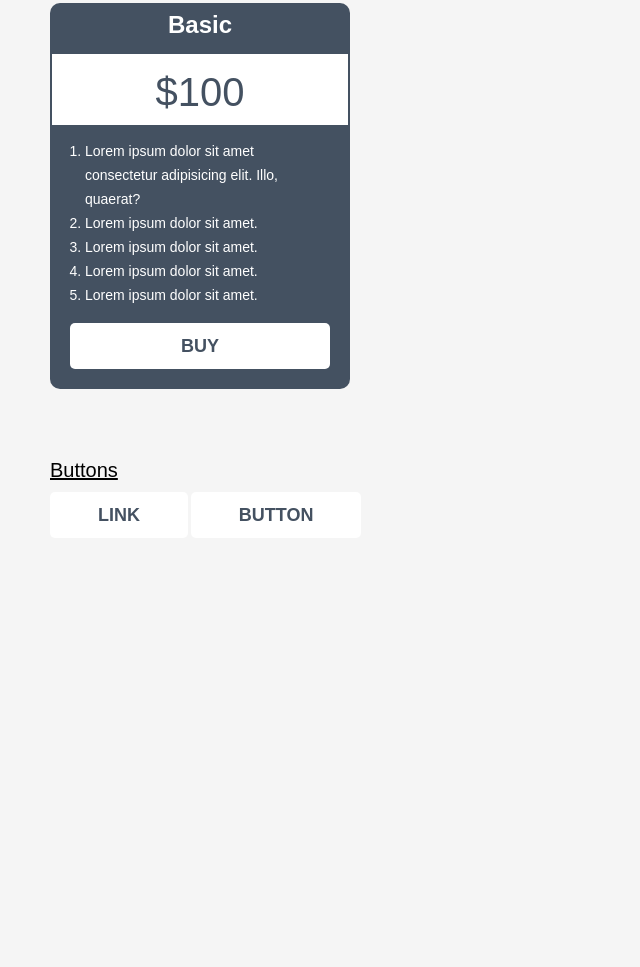
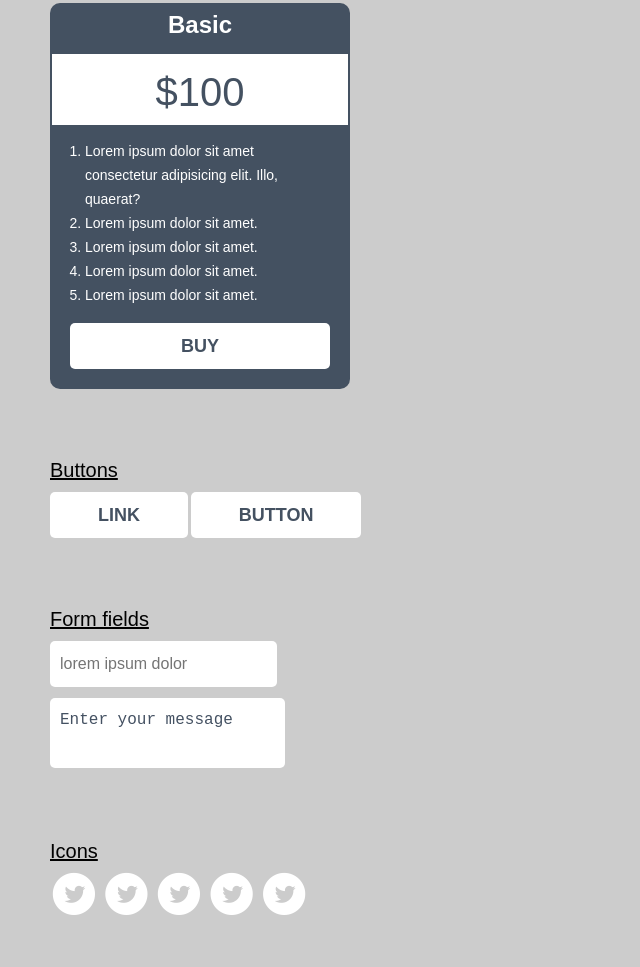
Before and after one commit to ia-stepanov/wwwtemplate, a website built with Parcel: page src/uikit.html in a window 1280 px wide. Shown: the part 1056-2023 px from the top of the page, without its empty margins (0-640 px from the left). Before the commit the page ends 1594 px from the top, so only its background shows below. Built offline with nearby package versions, Linux system fonts and the light colour scheme.

Commit message:
add(wwwtemplate): реализовать компоненты формы и соц иконок

```diff
--- /dev/null
+++ b/src/assets/styles/components/_social.scss
@@ -0,0 +1,13 @@
+.social {
+  &__icon {
+    font-size: 6rem;
+    font-family: $iconFont;
+    letter-spacing: 2px;
+    text-decoration: none;
+    color: $white;
+
+    &:hover {
+      color: darken($white, 20%);
+    }
+  }
+}
--- a/src/assets/styles/components/index.scss
+++ b/src/assets/styles/components/index.scss
@@ -2,3 +2,4 @@
 @import './screenshot';
 @import './review';
 @import './price';
+@import './social';
--- a/src/assets/styles/uikit.scss
+++ b/src/assets/styles/uikit.scss
@@ -44,3 +44,11 @@ h3 {
 .btn {
   @extend %btn;
 }
+
+.input {
+  @extend %input;
+}
+
+.textarea {
+  @extend %textarea;
+}
--- a/src/assets/styles/utils/_mixins.scss
+++ b/src/assets/styles/utils/_mixins.scss
@@ -50,6 +50,23 @@
   object-position: center;
 }
 
+%input {
+  color: $secondaryColor;
+  font-size: 1.6rem;
+  background-color: $white;
+  padding: 1.4rem 1rem;
+  line-height: 1;
+  border: none;
+  border-radius: 0.5rem;
+}
+
+%textarea {
+  @extend %input;
+
+  resize: none;
+  height: 7rem;
+}
+
 %btn {
   display: inline-block;
   background-color: $white;
--- a/src/uikit.html
+++ b/src/uikit.html
@@ -6,24 +6,24 @@
     <title>ui kit</title>
     <link rel="stylesheet" href="./assets/styles/uikit.scss" />
   </head>
-  <body style="background-color: #f5f5f5">
+  <body style="background-color: #ccc">
     <div class="container">
       <div class="ui__title">Заголовки</div>
-      <h1 class="h1">Самый важный заголовок</h1>
-      <h2 class="h2">Средний заголовок</h2>
-      <h3 class="h3">Маленький заголовок</h3>
+      <h1 class="h1">h1 Самый важный заголовок</h1>
+      <h2 class="h2">h2 Средний заголовок</h2>
+      <h3 class="h3">h3 Маленький заголовок</h3>
 
       <div class="ui__title">Текст</div>
       <p class="p1">
-        Lorem ipsum dolor, sit amet consectetur adipisicing elit. Ab sunt animi eius
+        p1 Lorem ipsum dolor, sit amet consectetur adipisicing elit. Ab sunt animi eius
         excepturi. Quo, earum?
       </p>
       <p class="p2">
-        Lorem ipsum dolor sit amet consectetur adipisicing elit. Incidunt veritatis quos
+        p2 Lorem ipsum dolor sit amet consectetur adipisicing elit. Incidunt veritatis quos
         necessitatibus ipsa, dolorum delectus.
       </p>
       <p class="lead">
-        Lorem ipsum, dolor sit amet consectetur adipisicing elit. A incidunt quidem eos
+        lead Lorem ipsum, dolor sit amet consectetur adipisicing elit. A incidunt quidem eos
         fugit, ex quos.
       </p>
       <div class="divider"></div>
@@ -78,6 +78,25 @@
       <div class="ui__title">Buttons</div>
       <a href="#" class="btn">link</a>
       <button class="btn">Button</button>
+
+      <div class="divider"></div>
+      <div class="ui__title">Form fields</div>
+      <input type="text" class="input" placeholder="lorem ipsum dolor" />
+      <br />
+      <br />
+      <textarea class="textarea">Enter your message</textarea>
+
+      <div class="divider"></div>
+      <div class="ui__title">Icons</div>
+      <div class="social">
+        <a href="#" class="social__icon">l</a>
+        <a href="#" class="social__icon">l</a>
+        <a href="#" class="social__icon">l</a>
+        <a href="#" class="social__icon">l</a>
+        <a href="#" class="social__icon">l</a>
+      </div>
+
+      <div class="divider"></div>
     </div>
   </body>
 </html>
```
